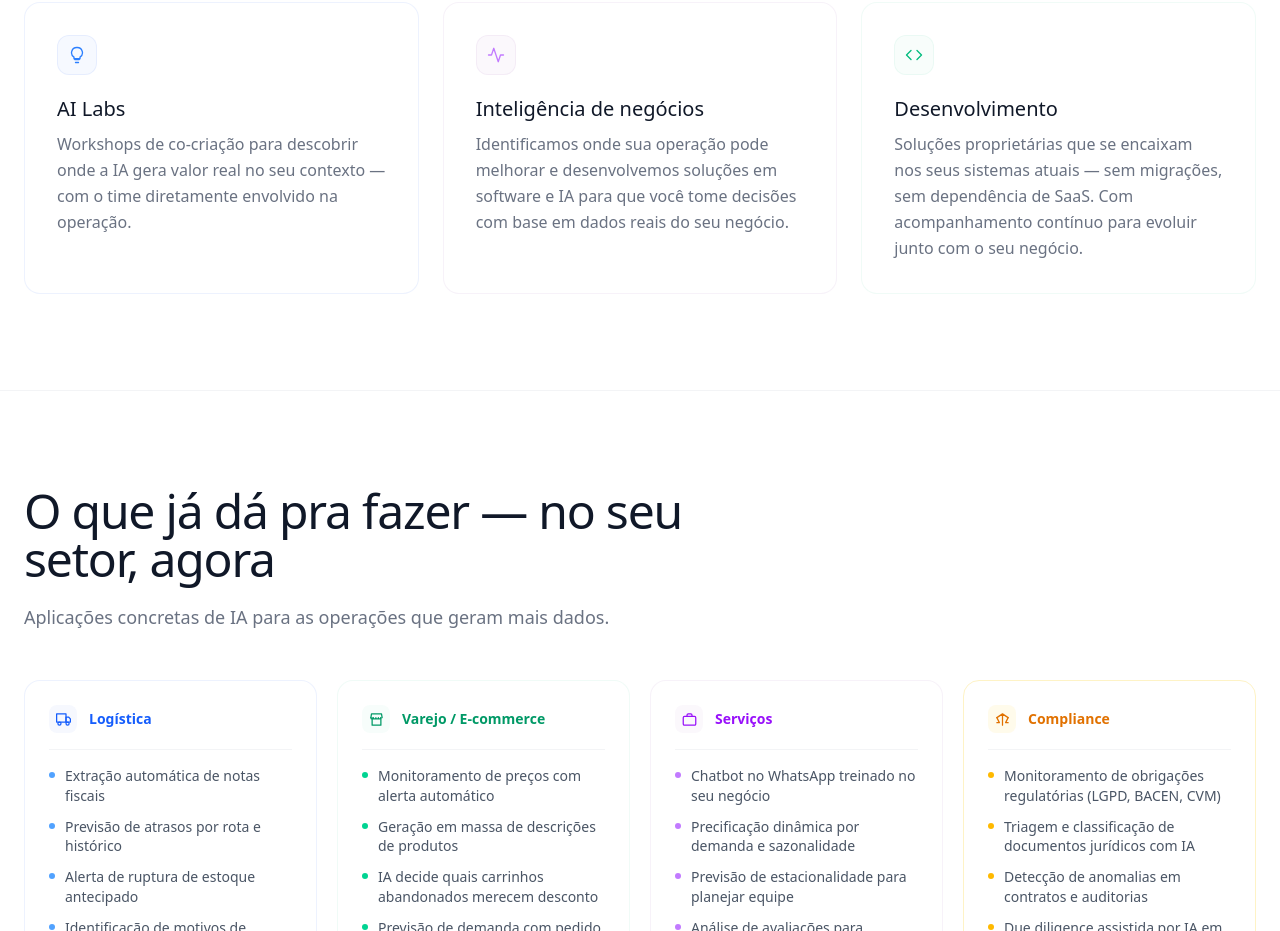
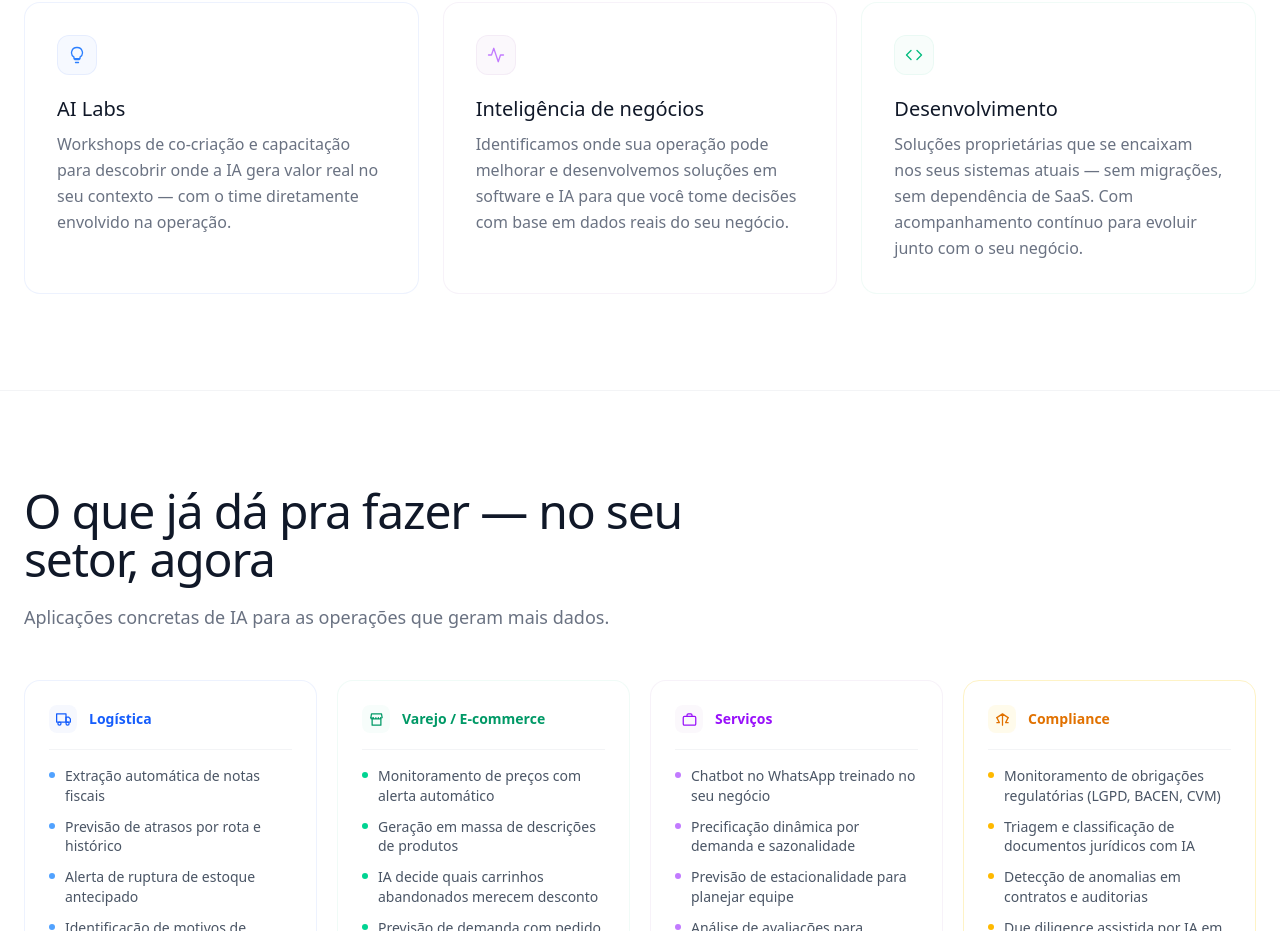
Before and after one commit to Enricrypto/river-labs, a Next.js app: page /pt in a window 1280 px wide. Shown: the part 1980-2911 px from the top of the page. Built offline with nearby package versions, Linux system fonts and the light colour scheme; a web font is replaced by a local one.

Commit message:
fix: update AI Labs desc to include capacitação
Co-Authored-By: Claude Sonnet 4.6 <noreply@anthropic.com>

```diff
--- a/lib/translations.ts
+++ b/lib/translations.ts
@@ -486,7 +486,7 @@ const pt: Dict = {
     items: [
       {
         title: "AI Labs",
-        desc: "Workshops de co-criação para descobrir onde a IA gera valor real no seu contexto — com o time diretamente envolvido na operação.",
+        desc: "Workshops de co-criação e capacitação para descobrir onde a IA gera valor real no seu contexto — com o time diretamente envolvido na operação.",
       },
       {
         title: "Inteligência de negócios",
--- a/pitch/river-labs-pitch-master.md
+++ b/pitch/river-labs-pitch-master.md
@@ -325,7 +325,7 @@ _Quatro frentes, uma lógica_
 
 **Os quatro serviços:**
 
-- **AI Labs:** workshops de co-criação com equipes, laboratório de ideias com IA
+- **AI Labs:** workshops de co-criação e capacitação para descobrir onde a IA gera valor real no seu contexto — com o time diretamente envolvido na operação
 - **Inteligência de negócios:** identificamos onde sua operação pode melhorar com software e IA
 - **Automação:** redução de processos manuais repetitivos
 - **Desenvolvimento:** soluções proprietárias que se encaixam nos sistemas atuais — sem migrações, sem dependência de SaaS, com acompanhamento contínuo
--- a/public/pitch.html
+++ b/public/pitch.html
@@ -1499,9 +1499,7 @@
                 </div>
                 <h3>AI Labs</h3>
                 <p>
-                  Workshops de co-criação para descobrir onde a IA gera valor
-                  real no seu contexto — com o time diretamente envolvido na
-                  operação.
+                  Workshops de co-criação e capacitação para descobrir onde a IA gera valor real no seu contexto — com o time diretamente envolvido na operação.
                 </p>
               </div>
               <div class="sv">
```
